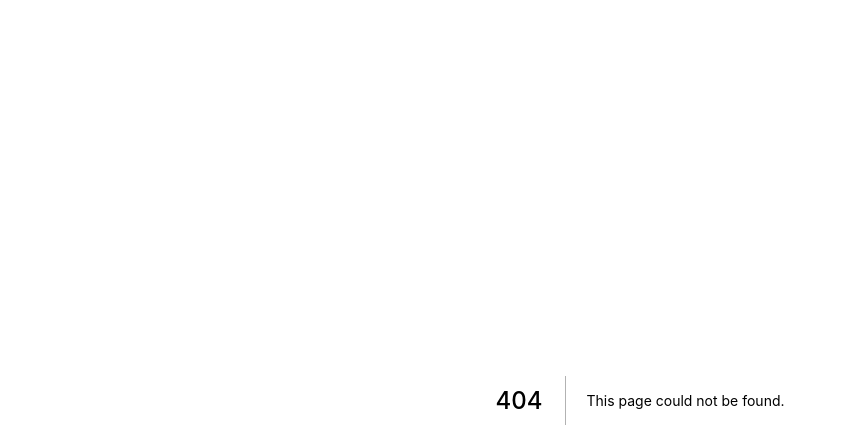
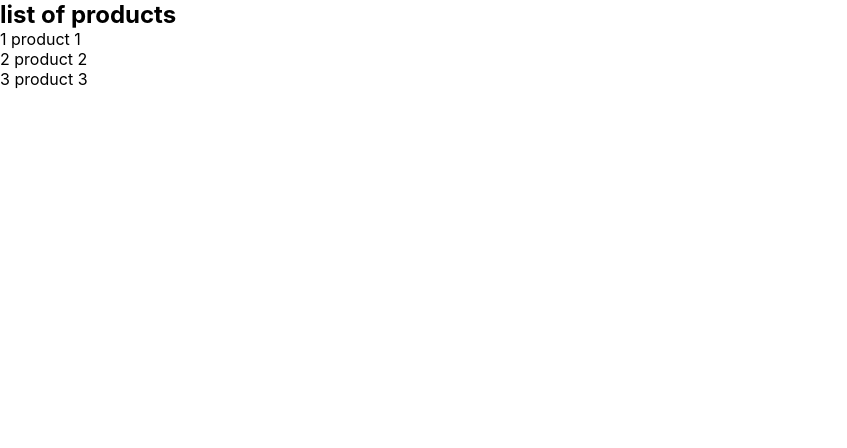
Before and after one commit to armin-bkh/learn-next.js, a Next.js app: page /products in a window 1280 px wide. Before the commit this address had no page. Shown: the top 448 px of the page, without its empty margins (0-847 px from the left). Built offline with nearby package versions, Linux system fonts and the light colour scheme; data requests are answered from the project's data file.

Commit message:
create products page

```diff
--- /dev/null
+++ b/database/db.json
@@ -0,0 +1,22 @@
+{
+    "products": [
+        {
+            "id": 1,
+            "title": "product 1",
+            "price": 1000,
+            "description": "description 1"
+        },
+        {
+            "id": 2,
+            "title": "product 2",
+            "price": 1500,
+            "description": "description 2"
+        },
+        {
+            "id": 3,
+            "title": "product 3",
+            "price": 3000,
+            "description": "description 3"
+        }
+    ]
+}
--- a/package.json
+++ b/package.json
@@ -5,10 +5,12 @@
     "dev": "next dev",
     "build": "next build",
     "start": "next start",
-    "lint": "next lint"
+    "lint": "next lint",
+    "json-server": "json-server --watch database/db.json --port 3001"
   },
   "dependencies": {
     "axios": "^0.25.0",
+    "json-server": "^0.17.0",
     "next": "12.0.10",
     "react": "17.0.2",
     "react-dom": "17.0.2",
--- /dev/null
+++ b/pages/products/index.js
@@ -0,0 +1,35 @@
+import Link from "next/link";
+import axios from "axios";
+
+axios.defaults.baseURL = "http://localhost:3001";
+
+export const getStaticProps = async () => {
+  const { data } = await axios.get("/products");
+
+  return {
+    props: {
+      products: data,
+    },
+  };
+};
+
+const ProductList = ({ products }) => {
+  return (
+    <section>
+      <h1>list of products</h1>
+      <ul>
+        {products.map((product) => (
+          <li key={product.id}>
+            <Link href={`/products/${product.id}`}>
+              <a>
+                {product.id} {product.title}
+              </a>
+            </Link>
+          </li>
+        ))}
+      </ul>
+    </section>
+  );
+};
+
+export default ProductList;
```
Also changed, not shown: 1 other file (tests, documents, lock files or other folders).
